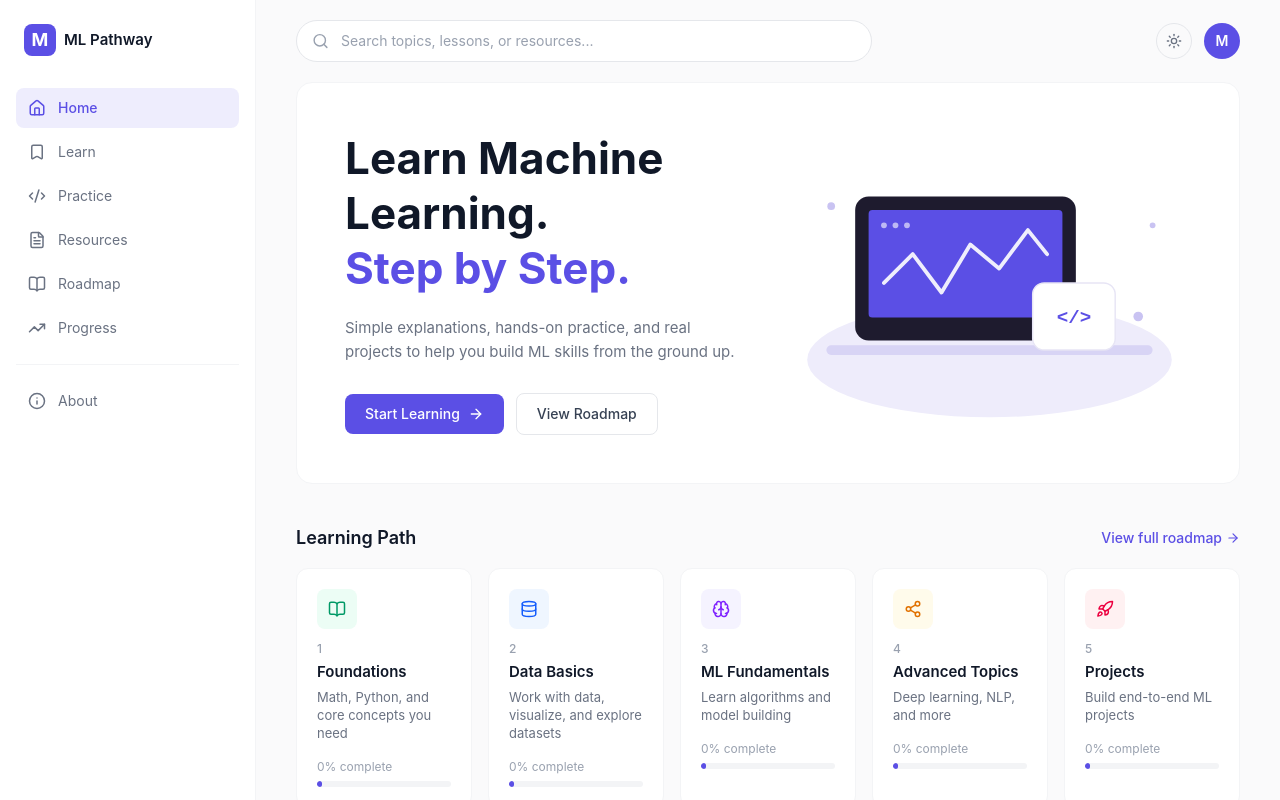
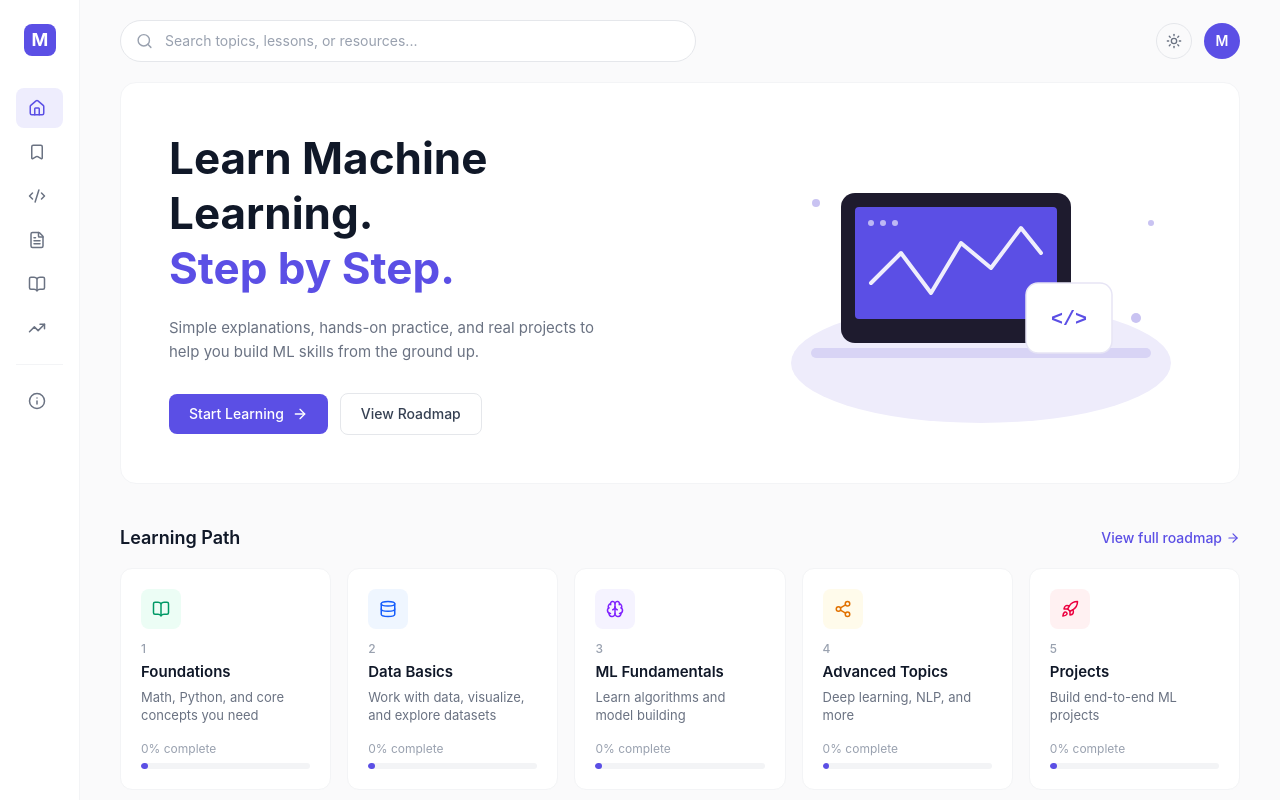
Before and after one commit to Marilyn-cc/ML-Pathway, a Next.js app: page / in a window 1280 px wide. Shown: the top 800 px of the page. Built offline with nearby package versions, Linux system fonts and the light colour scheme.

Commit message:
feat: refactor Sidebar component for improved layout and label visibility

```diff
--- a/src/components/Sidebar.tsx
+++ b/src/components/Sidebar.tsx
@@ -34,16 +34,31 @@ type SidebarProps = {
   promo?: "learning" | "practicing";
 };
 
+// Text/labels fade + reveal only once the sidebar has grown wide enough that
+// they won't get clipped mid-word. Kept as one constant so the nav links,
+// logo wordmark, and bottom cards all reveal in sync.
+const LABEL_CLASS =
+  "whitespace-nowrap opacity-0 -translate-x-1 transition-all duration-150 group-hover:opacity-100 group-hover:translate-x-0";
+
 export default function Sidebar({ active, promo = "learning" }: SidebarProps) {
   return (
-    <aside className="hidden lg:flex w-64 shrink-0 flex-col justify-between border-r border-gray-100 dark:border-gray-800 bg-white dark:bg-gray-950 px-4 py-6">
+    <>
+      {/* Spacer: reserves the collapsed-rail width in the page's flex layout
+          so main content doesn't sit underneath the fixed sidebar below. */}
+      <div className="hidden lg:block w-20 shrink-0" />
+
+      <aside
+        className="group hidden lg:flex fixed inset-y-0 left-0 z-30 w-20 hover:w-64 flex-col justify-between overflow-hidden border-r border-gray-100 dark:border-gray-800 bg-white dark:bg-gray-950 px-4 py-6 shadow-none hover:shadow-xl transition-[width,box-shadow] duration-200 ease-out"
+      >
         <div>
           {/* Logo */}
           <Link href="/" className="flex items-center gap-2 px-2 mb-8">
-          <span className="flex h-8 w-8 items-center justify-center rounded-lg bg-brand text-white font-bold text-lg">
+            <span className="flex h-8 w-8 shrink-0 items-center justify-center rounded-lg bg-brand text-white font-bold text-lg">
               M
             </span>
-          <span className="text-[15px] font-semibold text-gray-900 dark:text-gray-100">
+            <span
+              className={`text-[15px] font-semibold text-gray-900 dark:text-gray-100 ${LABEL_CLASS}`}
+            >
               ML Pathway
             </span>
           </Link>
@@ -67,16 +82,16 @@ export default function Sidebar({ active, promo = "learning" }: SidebarProps) {
                     rel="noopener noreferrer"
                     className={linkClass}
                   >
-                  <Icon size={18} strokeWidth={2} />
-                  {label}
+                    <Icon size={18} strokeWidth={2} className="shrink-0" />
+                    <span className={LABEL_CLASS}>{label}</span>
                   </a>
                 );
               }
 
               return (
                 <Link key={label} href={href} className={linkClass}>
-                <Icon size={18} strokeWidth={2} />
-                {label}
+                  <Icon size={18} strokeWidth={2} className="shrink-0" />
+                  <span className={LABEL_CLASS}>{label}</span>
                 </Link>
               );
             })}
@@ -91,14 +106,18 @@ export default function Sidebar({ active, promo = "learning" }: SidebarProps) {
                   : "text-gray-500 dark:text-gray-400 hover:bg-gray-50 dark:hover:bg-gray-800 hover:text-gray-800 dark:hover:text-gray-100"
               }`}
             >
-            <Info size={18} strokeWidth={2} />
-            About
+              <Info size={18} strokeWidth={2} className="shrink-0" />
+              <span className={LABEL_CLASS}>About</span>
             </Link>
           </nav>
         </div>
 
-      {/* Bottom: promo card + creator contact card */}
-      <div className="flex flex-col gap-3">
+        {/* Bottom: promo card + creator contact card — only shown expanded,
+            since they're built around full-width text and don't have a
+            meaningful icon-only collapsed state. */}
+        <div
+          className={`flex flex-col gap-3 shrink-0 ${LABEL_CLASS}`}
+        >
           {promo === "learning" ? (
             <div className="rounded-xl bg-brand/[0.06] dark:bg-brand/[0.12] p-4">
               <Sparkles size={18} className="text-brand mb-2" strokeWidth={2} />
@@ -128,5 +147,6 @@ export default function Sidebar({ active, promo = "learning" }: SidebarProps) {
           <CreatorCard />
         </div>
       </aside>
+    </>
   );
 }
```
Lines whose indentation alone changed are shown as unchanged.
